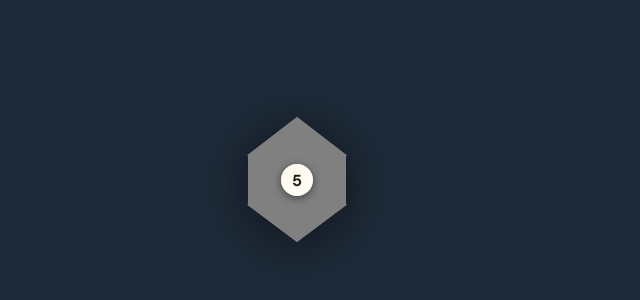
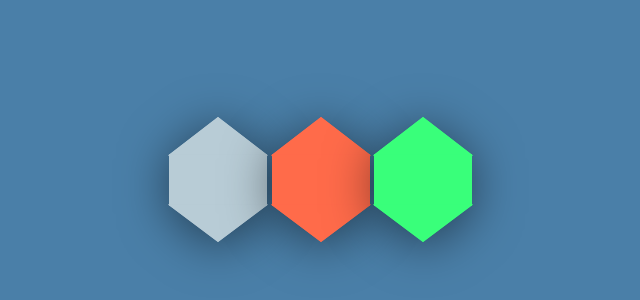
Before and after one commit to sethblumer1/starting-settlements, a React (Vite) app: page / in a window 1280 px wide. Shown: the part 208-508 px from the top of the page, without its empty margins (343-983 px from the left). Built offline with nearby package versions, Linux system fonts and the light colour scheme.

Commit message:
"row of hex tiles (HexRow) and changed background color

```diff
--- a/src/App.tsx
+++ b/src/App.tsx
@@ -1,15 +1,20 @@
 import './App.css'
 import { Hex } from './models/Hex'
 import { HexTile } from './components/HexTile'
+import { HexRow } from './components/HexRow'
 import { Resource } from './types/Resource'
 
 function App() {
   const oreFiveHex = new Hex(5, Resource.Ore)
+  const brickEightHex = new Hex(8, Resource.Brick)
+  const sheepElevenHex = new Hex(11, Resource.Sheep)
+
+  const hexes: Hex[] = [oreFiveHex, brickEightHex, sheepElevenHex];
 
   return (
     <>
       <div style={{display: "flex", height: "100vh", justifyContent: "center", alignItems: "center"}}>
-        <HexTile hex={oreFiveHex} />
+        <HexRow hexes={hexes} />
       </div>
     </>
   )
--- /dev/null
+++ b/src/components/HexRow.tsx
@@ -0,0 +1,20 @@
+// Types
+import { Hex } from "../models/Hex"
+import { HexTile } from "./HexTile"
+
+// Styles
+import "../styles/hex-row.css"
+
+type HexTileProps = {
+    hexes: Hex[]
+}
+
+export const HexRow = ({ hexes }: HexTileProps) => {
+  return (
+    <div className="hex-row-container">
+        {hexes.map((hex) => {
+            return <HexTile hex={hex} />
+        })}
+    </div>
+  )
+}
--- a/src/components/HexTile.tsx
+++ b/src/components/HexTile.tsx
@@ -8,13 +8,24 @@ type HexTileProps = {
 
 export const HexTile = ({ hex }: HexTileProps) => {
   const drawHex = () => {
-    const hexCanvas = document.getElementById("hexCtx") as HTMLCanvasElement
+    const hexCanvas = document.getElementById(`hexCtx${hex.num}${hex.resource}`) as HTMLCanvasElement
     const ctx = hexCanvas.getContext("2d")!
     const w = hexCanvas.width;
     const h = hexCanvas.height;
 
     // Fill in appropriate color
-    ctx.fillStyle = "gray"
+    // TODO: color should change based on resource type
+    if (hex.resource === "Ore") {
+      ctx.fillStyle = "#b8ccd6"
+    } else if (hex.resource === "Brick") {
+      ctx.fillStyle = "#ff6b4a"
+    } else if (hex.resource === "Sheep") {
+      ctx.fillStyle = "#39ff7a"
+    } else if (hex.resource === "Wheat") {
+      ctx.fillStyle = "#ffd43b"
+    } else {
+      ctx.fillStyle = "#2ecc71"
+    }
 
     // Draw triangle
     ctx.beginPath();
@@ -57,15 +68,15 @@ export const HexTile = ({ hex }: HexTileProps) => {
   // }, [])
 
   useEffect(() => {
-    if (document.getElementById("hexNumber")) return
+    // if (document.getElementById("hexNumber")) return
 
-    const numberDiv = document.createElement("div")
-    numberDiv.id = "hexNumber"
-    numberDiv.className = `hexNumber${[6, 8].includes(hex.num) ? ' hot' : ''}`
-    numberDiv.textContent = hex.num.toString()
+    // const numberDiv = document.createElement("div")
+    // numberDiv.id = "hexNumber"
+    // numberDiv.className = `hexNumber${[6, 8].includes(hex.num) ? ' hot' : ''}`
+    // numberDiv.textContent = hex.num.toString()
 
-    const hexContainer = document.getElementById("hexContainer")
-    hexContainer?.appendChild(numberDiv)
+    // const hexContainer = document.getElementById("hexContainer")
+    // hexContainer?.appendChild(numberDiv)
   }, [])
 
   return (
@@ -73,8 +84,8 @@ export const HexTile = ({ hex }: HexTileProps) => {
       {/* Testing out prop */}
       {/* <div>{hex.num}</div> */}
 
-      <div id="hexContainer" style={{display: "flex", alignItems: "center"}}>
-        <canvas id="hexCtx" width="150" height="150" style={{zIndex: 1}}></canvas>
+      <div className="hex-container" style={{display: "flex", alignItems: "center"}}>
+        <canvas className="hex-context" id={`hexCtx${hex.num}${hex.resource}`} width="150" height="150" style={{zIndex: 1, padding: 0, marginRight: -47.5}}></canvas>
       </div>
     </>
   )
--- a/src/index.css
+++ b/src/index.css
@@ -12,7 +12,7 @@
   --number-text: #1a1a1a;
   --number-red: #d63031;
 
-  --bg: #1e2a38;
+  --bg: #4a7fa8;
 }
 
 *, *::before, *::after {
--- /dev/null
+++ b/src/styles/hex-row.css
@@ -0,0 +1,4 @@
+.hex-row-container {
+    display: inline-grid;
+    grid-template-columns: auto auto auto;
+}
--- a/src/styles/hex-tile.css
+++ b/src/styles/hex-tile.css
@@ -1,4 +1,4 @@
-#hexContainer {
+.hex-container {
   position: relative;
   display: inline-flex;
   flex-direction: column;
@@ -8,12 +8,12 @@
   cursor: pointer;
 }
 
-#hexContainer:hover {
+/* .hex-container:hover {
   transform: translateY(-4px) scale(1.03);
   filter: drop-shadow(0 12px 32px rgba(0,0,0,0.6)) brightness(1.08);
-}
+} */
 
-#hexCtx {
+.hex-context {
   display: block;
   image-rendering: pixelated;
 }
@@ -47,7 +47,7 @@
   box-shadow: 0 2px 8px rgba(0,0,0,0.5), inset 0 1px 2px rgba(255,255,255,0.6);
   pointer-events: none;
   user-select: none;
-  /* Fix this */
+  /* TODO: Fix this */
   top: 42%;
   left: 50%;
   transform: translate(-50%, -50%);
```
